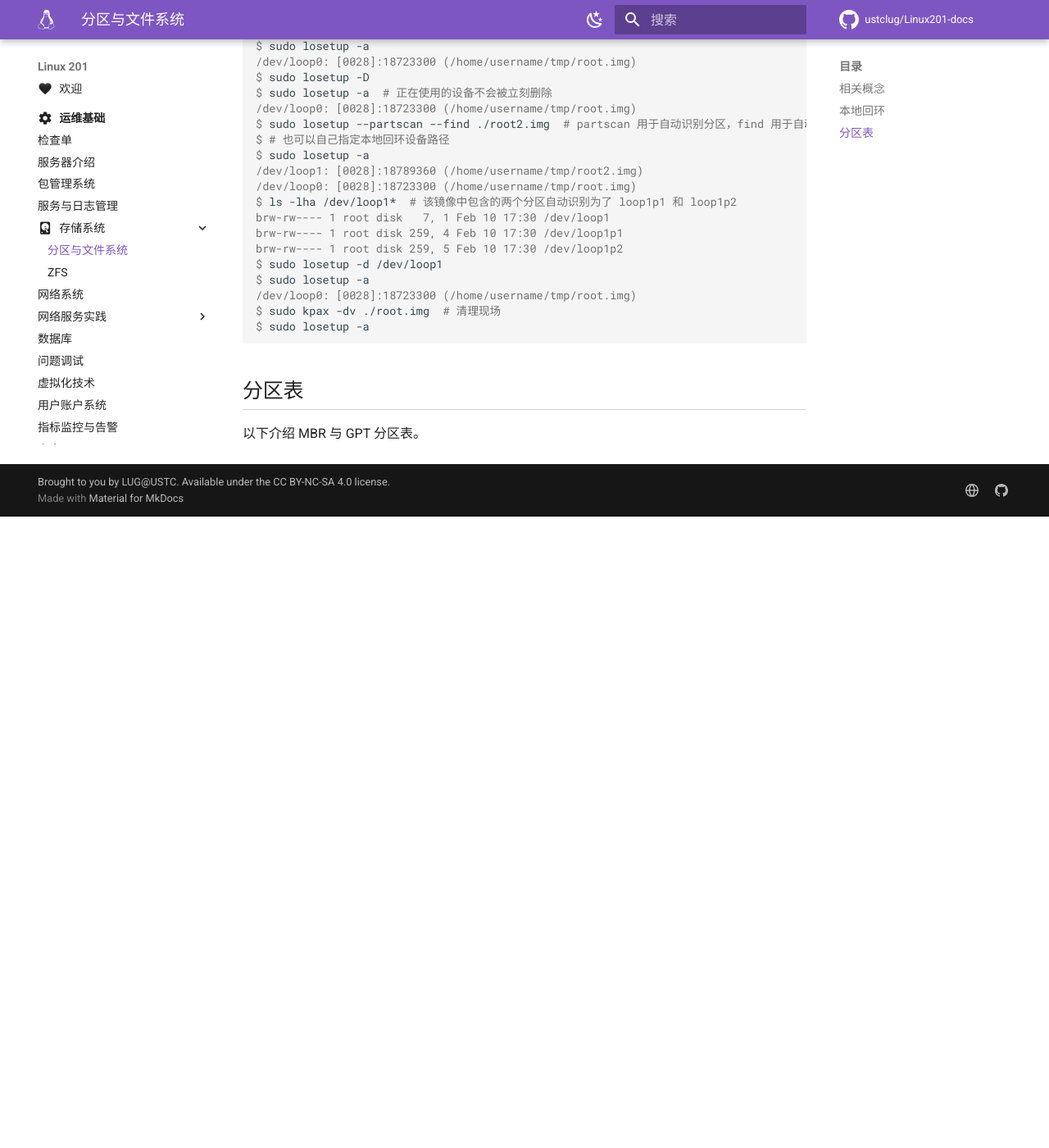
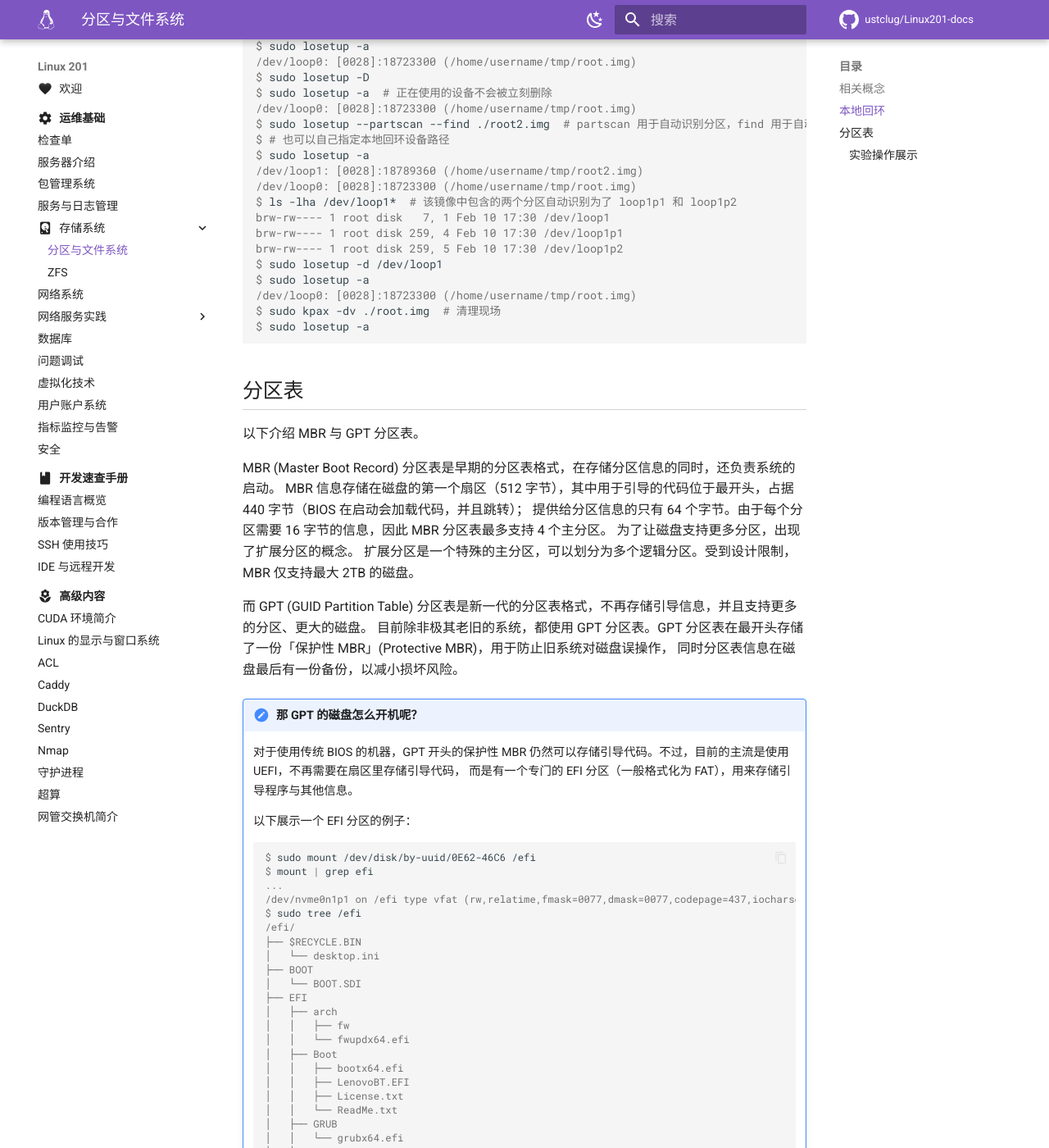
Before and after one commit to ustclug/Linux201-docs, an MkDocs documentation site: the page built from docs/ops/storage/filesystem.md, in a window 1280 px wide and 1400 px high, scrolled down 2276 px. Shown: the whole window at 82% size. Built offline with MkDocs 1.6.1 and Material for MkDocs 9.7.7, drawn with Linux system fonts in a browser that asks for light colours; comment, search, counter and statistics services are not loaded; before the commit the page ends 2906 px from its top, so only the background shows below that; some of the changed text lies outside the part shown.

Commit message:
ops/storage: partition table
lab part is still under work

````diff
--- a/docs/ops/storage/filesystem.md
+++ b/docs/ops/storage/filesystem.md
@@ -128,3 +128,81 @@ $ sudo losetup -a
 ## 分区表
 
 以下介绍 MBR 与 GPT 分区表。
+
+MBR (Master Boot Record) 分区表是早期的分区表格式，在存储分区信息的同时，还负责系统的启动。
+MBR 信息存储在磁盘的第一个扇区（512 字节），其中用于引导的代码位于最开头，占据 440 字节（BIOS 在启动会加载代码，并且跳转）；
+提供给分区信息的只有 64 个字节。由于每个分区需要 16 字节的信息，因此 MBR 分区表最多支持 4 个主分区。
+为了让磁盘支持更多分区，出现了扩展分区的概念。
+扩展分区是一个特殊的主分区，可以划分为多个逻辑分区。受到设计限制，MBR 仅支持最大 2TB 的磁盘。
+
+而 GPT (GUID Partition Table) 分区表是新一代的分区表格式，不再存储引导信息，并且支持更多的分区、更大的磁盘。
+目前除非极其老旧的系统，都使用 GPT 分区表。GPT 分区表在最开头存储了一份「保护性 MBR」(Protective MBR)，用于防止旧系统对磁盘误操作，
+同时分区表信息在磁盘最后有一份备份，以减小损坏风险。
+
+!!! note "那 GPT 的磁盘怎么开机呢？"
+
+    对于使用传统 BIOS 的机器，GPT 开头的保护性 MBR 仍然可以存储引导代码。不过，目前的主流是使用 UEFI，不再需要在扇区里存储引导代码，
+    而是有一个专门的 EFI 分区（一般格式化为 FAT），用来存储引导程序与其他信息。
+
+    以下展示一个 EFI 分区的例子：
+
+    ```console
+    $ sudo mount /dev/disk/by-uuid/0E62-46C6 /efi
+    $ mount | grep efi
+    ...
+    /dev/nvme0n1p1 on /efi type vfat (rw,relatime,fmask=0077,dmask=0077,codepage=437,iocharset=ascii,shortname=mixed,utf8,errors=remount-ro)
+    $ sudo tree /efi
+    /efi/
+    ├── $RECYCLE.BIN
+    │   └── desktop.ini
+    ├── BOOT
+    │   └── BOOT.SDI
+    ├── EFI
+    │   ├── arch
+    │   │   ├── fw
+    │   │   └── fwupdx64.efi
+    │   ├── Boot
+    │   │   ├── bootx64.efi
+    │   │   ├── LenovoBT.EFI
+    │   │   ├── License.txt
+    │   │   └── ReadMe.txt
+    │   ├── GRUB
+    │   │   └── grubx64.efi
+    │   └── Linux
+    └── System Volume Information
+        ├── IndexerVolumeGuid
+        └── WPSettings.dat
+
+    10 directories, 10 files
+    ```
+
+    这里 `efi` 后缀的文件就是 UEFI 会选择的启动引导程序，一般可以在启动时按下 F12 或者其他快捷键选择启动的设备或 EFI 文件。
+
+### 实验操作展示
+
+我们可以使用诸如 `fdisk`, `parted` 等工具对分区表进行操作。对于图形界面用户，`gparted` 是一个不错的选择。
+
+首先创建一个空文件：
+
+```console
+$ truncate -s 512M test.img
+```
+
+!!! info "稀疏文件"
+
+    这里我们创建了「稀疏文件」(Sparse file)。尽管文件大小是 512M，但是实际上只占用了很少的磁盘空间。可以以此验证：
+
+    ```console
+    $ du -h test.img
+    0	test.img
+    $ du -h --apparent-size test.img
+    512M	test.img
+    ```
+
+之后我们就可以直接操作这个文件，而不用担心破坏真实的磁盘。
+
+```console
+$ fdisk test.img
+$ # 或者
+$ parted test.img
+```
````
